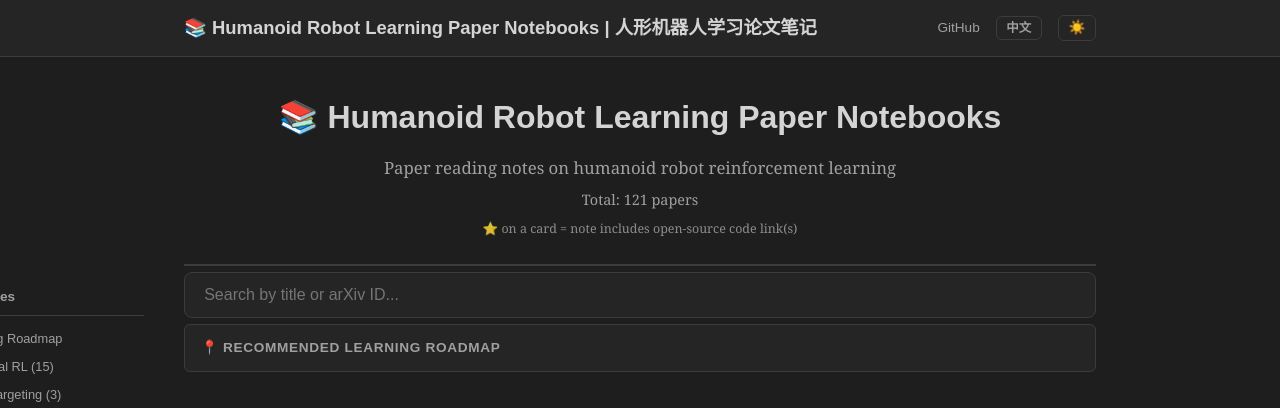
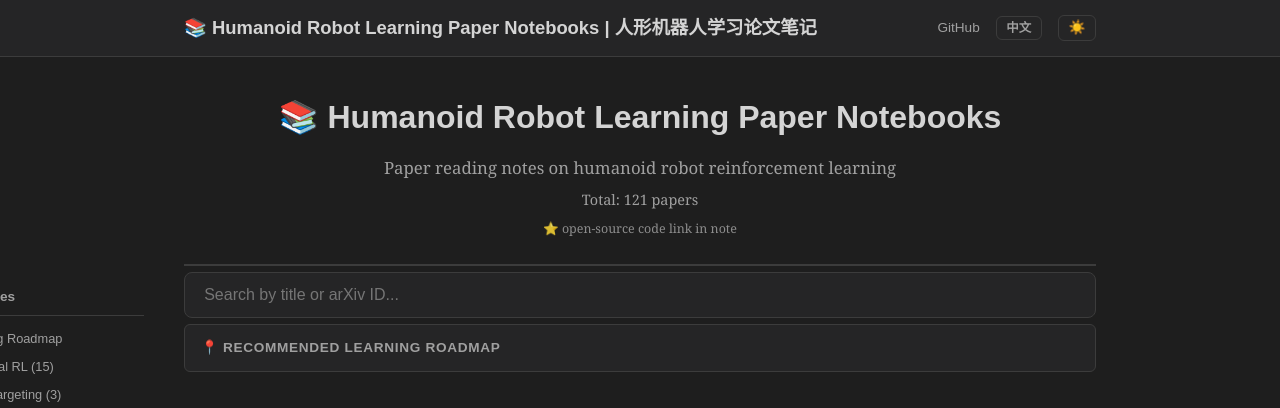
Before and after one commit to ImChong/Humanoid_Robot_Learning_Paper_Notebooks, a Jekyll site: the page built from index.html, in a window 1280 px wide and 900 px high. Shown: the top 408 px of the window. Built offline with Jekyll 4.4.1, drawn with Linux system fonts in a browser that asks for light colours.

Commit message:
docs(Home): 缩短 ⭐️ 图例文案
Co-authored-by: Chong Liu <chongliu2021@163.com>

```diff
--- a/_includes/paper-card.html
+++ b/_includes/paper-card.html
@@ -1,4 +1,4 @@
 <a href="{{ site.baseurl }}{{ include.paper.url | escape }}" class="paper-card">
   <span class="paper-title" data-en="{{ include.paper.title | escape }}" data-zh="{{ include.paper.zhname | escape }}">{{ include.paper.title | escape }}</span>
-  {% if include.paper.has_open_source %}<span class="paper-opensource" aria-label="笔记含开源源码链接" title="笔记含开源源码链接">⭐️</span>{% endif %}
+  {% if include.paper.has_open_source %}<span class="paper-opensource" aria-label="笔记含开源源码链接" title="⭐️ 笔记含开源源码链接">⭐️</span>{% endif %}
 </a>
--- a/index.html
+++ b/index.html
@@ -17,7 +17,7 @@ title: "Home"
     {% endif %}
   {% endfor %}
   <p class="subtitle" id="paper-count-label" data-en="Total: {{ paper_count | escape }} papers" data-zh="共 {{ paper_count | escape }} 篇笔记">Total: {{ paper_count | escape }} papers</p>
-  <p class="index-legend" data-en="⭐️ on a card = note includes open-source code link(s)" data-zh="卡片末尾 ⭐️ = 笔记含开源源码链接">⭐️ on a card = note includes open-source code link(s)</p>
+  <p class="index-legend" data-en="⭐️ open-source code link in note" data-zh="⭐️ 笔记含开源源码链接">⭐️ open-source code link in note</p>
 </div>
 
 <div class="index-layout">
```
